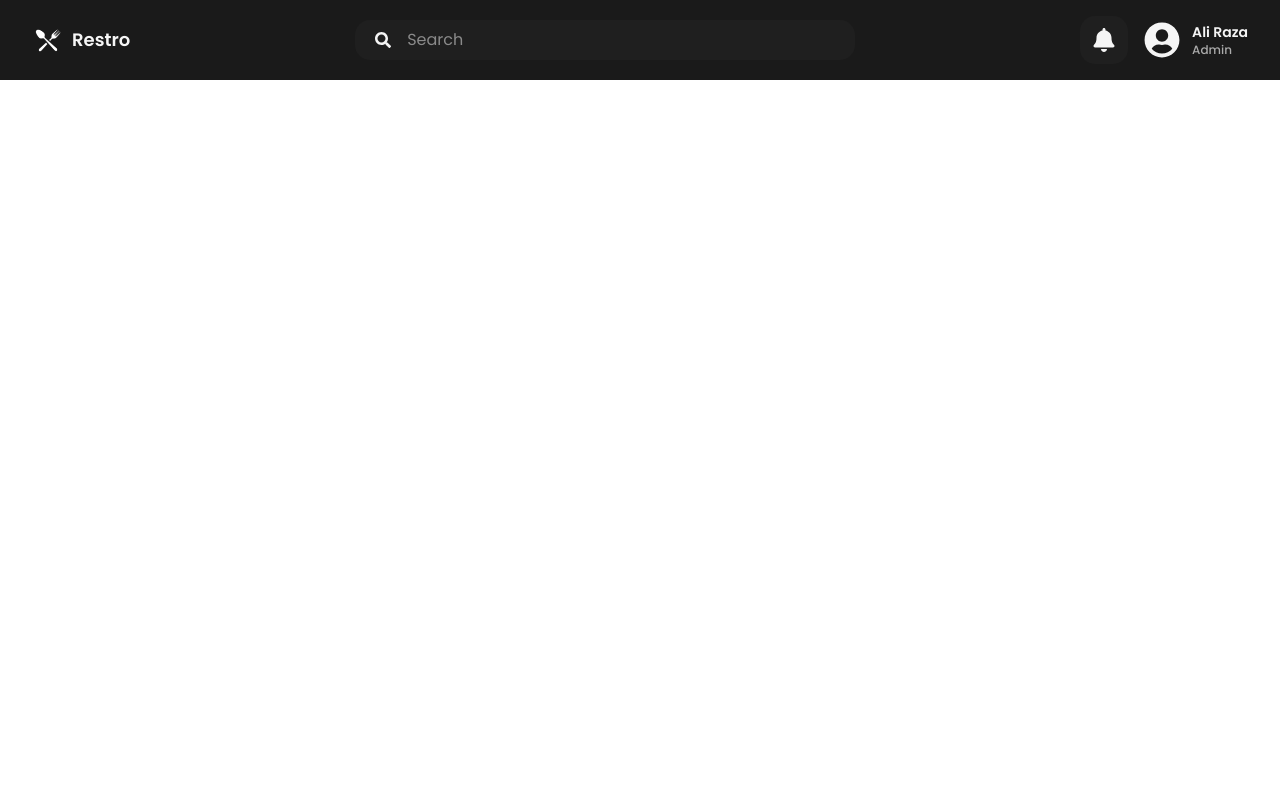
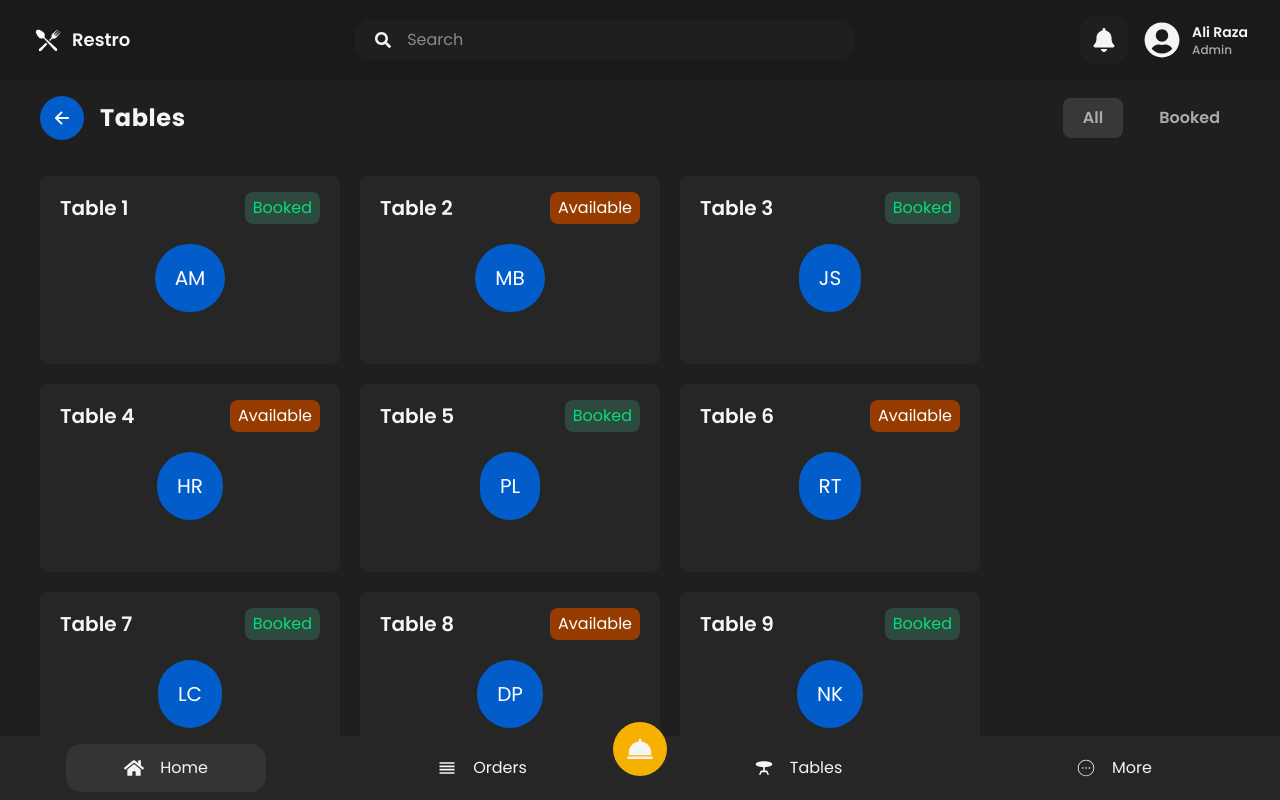
Before and after one commit to AliRaza192/restaurant-POS-system, a React (Vite) app in the folder frontend/: page /tables in a window 1280 px wide. Built offline with nearby package versions, Linux system fonts and the light colour scheme.

Commit message:
table page Ui step complete

```diff
--- a/frontend/src/App.jsx
+++ b/frontend/src/App.jsx
@@ -3,6 +3,7 @@ import Home from './pages/Home'
 import Auth from './pages/Auth'
 import Orders from './pages/Orders'
 import Header from './components/shared/Header'
+import Tables from './pages/Tables'
 
 function App() {
 
@@ -14,6 +15,7 @@ function App() {
           <Route path="/" element={<Home />} />
           <Route path="/auth" element={<Auth />} />
           <Route path="/orders" element={<Orders />} />
+          <Route path="/tables" element={<Tables />} />
         </Routes>
       </BrowserRouter>
     </>
--- /dev/null
+++ b/frontend/src/components/tables/TableCard.jsx
@@ -0,0 +1,22 @@
+const TableCard = ({ key, name, status, initial }) => {
+  return (
+    <div
+      key={key}
+      className="bg-[#262626] w-[300px] hover:bg-[#1f1f1f] p-4 rounded-lg cursor-pointer"
+    >
+      <div className="flex items-center justify-between px-1">
+        <h1 className="text-[#f5f5f5] text-xl font-semibold">{name}</h1>
+        <p className={`${status === "Booked" ? "text-green-400 bg-[#2e4a40]" : "bg-amber-800 text-white"} rounded-lg px-2 py-1`}>
+          {status}
+        </p>
+      </div>
+      <div className="flex items-center justify-center mt-5 mb-9">
+        <h1 className="bg-[#025cca] text-white rounded-full p-5 text-xl">
+          {initial}
+        </h1>
+      </div>
+    </div>
+  );
+};
+
+export default TableCard;
--- /dev/null
+++ b/frontend/src/https/index.js
@@ -0,0 +1,10 @@
+export const getRandomBG = () => {
+  const colors = [
+    "#363636",
+    "#262626",
+    "#f5f5f5",
+
+  ];
+  const color = colors[Math.floor(Math.random() * colors.length)];
+  return "bg-[" + color + "]";
+};
--- /dev/null
+++ b/frontend/src/pages/Tables.jsx
@@ -0,0 +1,55 @@
+import { useState } from "react";
+import BackButton from "../components/shared/BackButton";
+import BottomNav from "../components/shared/BottomNav";
+import TableCard from "../components/tables/TableCard";
+import { tables } from "../constants";
+
+const Tables = () => {
+  const [status, setStatus] = useState("all");
+
+  return (
+    <section className="bg-[#1f1f1f] h-[calc(100vh-5rem)] overflow-hidden ">
+      <div className="flex items-center justify-between px-10 py-4 ">
+        <div className="flex items-center gap-4">
+          <BackButton />
+          <h1 className="text-[#f5f5f5] text-2xl tracking-wide font-bold">
+            Tables
+          </h1>
+        </div>
+        <div className="flex items-center justify-around gap-4">
+          <button
+            onClick={() => setStatus("all")}
+            className={`text-[#ababab] text-base ${
+              status === "all" && "bg-[#383838] rounded-lg px-5 py-2"
+            } rounded-lg px-5 py-2 font-semibold`}
+          >
+            All
+          </button>
+          <button
+            onClick={() => setStatus("booked")}
+            className={`text-[#ababab] text-base ${
+              status === "booked" && "bg-[#383838] rounded-lg px-5 py-2"
+            } rounded-lg px-5 py-2 font-semibold`}
+          >
+            Booked
+          </button>
+        </div>
+      </div>
+      <div className="flex flex-wrap gap-5 px-10 py-5 overflow-y-scroll scrollbar-hide h-[700] ">
+        {tables.map((table) => {
+          return (
+            <TableCard
+              key={table.id}
+              name={table.name}
+              status={table.status}
+              initial={table.initial}
+            />
+          );
+        })}
+      </div>
+      <BottomNav />
+    </section>
+  );
+};
+
+export default Tables;
```
